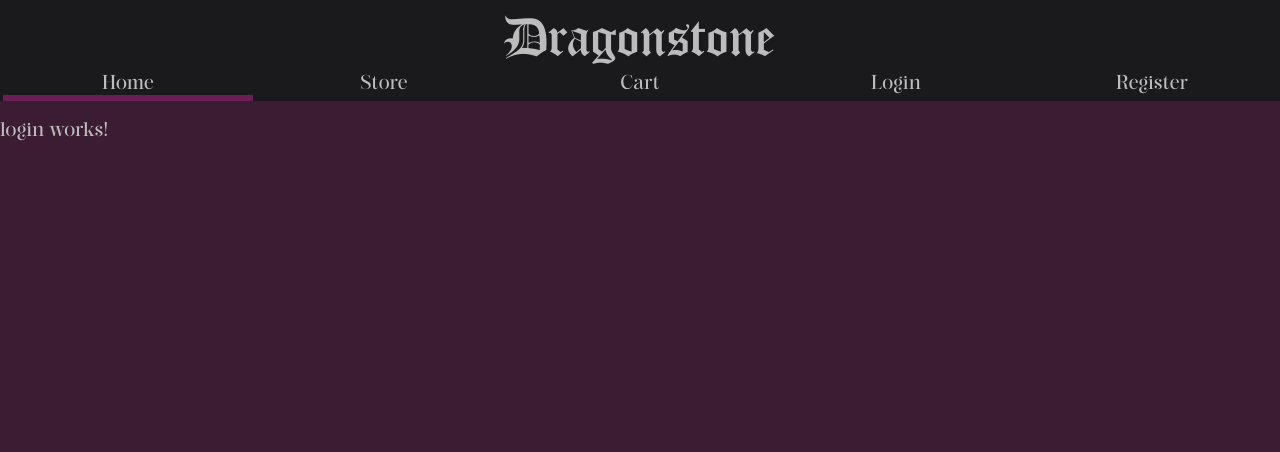
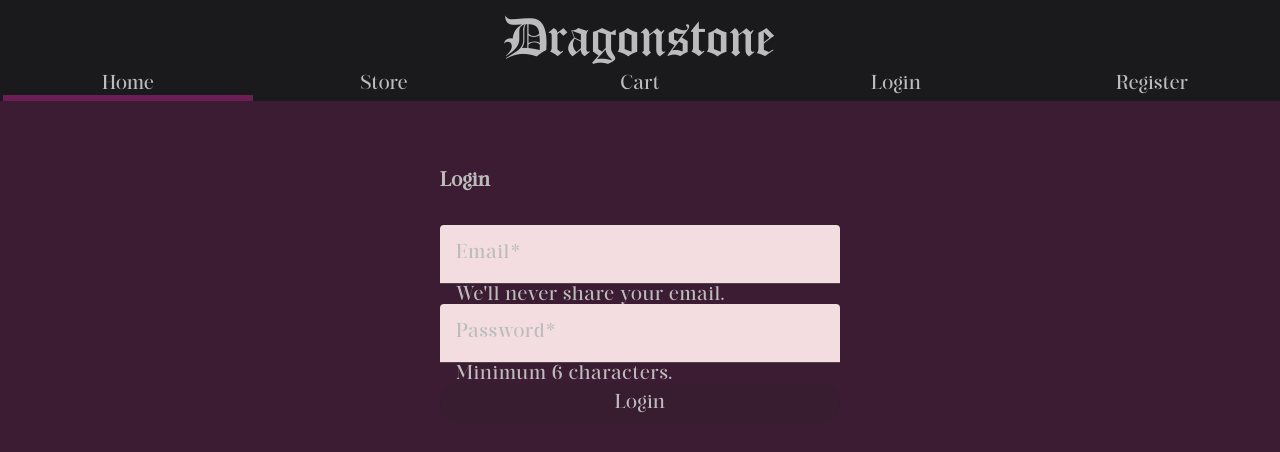
Before and after one commit to DeeAyDan/webkeret-dragonstone, an Angular app: page /login in a window 1280 px wide. Shown: the top 452 px of the page. Built offline with nearby package versions, Linux system fonts and the light colour scheme.

Commit message:
Login built

```diff
--- a/src/app/pages/login/login.component.html
+++ b/src/app/pages/login/login.component.html
@@ -1 +1,20 @@
-<p>login works!</p>
+<div class="login-container">
+  <h2>Login</h2>
+  <form [formGroup]="loginForm" (ngSubmit)="onSubmit()">
+    <mat-form-field appearance="fill" class="full-width">
+      <mat-label>Email</mat-label>
+      <input matInput formControlName="email" placeholder="you@example.com" type="email" required />
+      <mat-hint>We'll never share your email.</mat-hint>
+    </mat-form-field>
+
+    <mat-form-field appearance="fill" class="full-width">
+      <mat-label>Password</mat-label>
+      <input matInput formControlName="password" placeholder="Your password" type="password" required />
+      <mat-hint>Minimum 6 characters.</mat-hint>
+    </mat-form-field>
+
+    <button mat-raised-button color="primary" class="full-width" type="submit" [disabled]="loginForm.invalid">
+      Login
+    </button>
+  </form>
+</div>
--- a/src/app/pages/login/login.component.scss
+++ b/src/app/pages/login/login.component.scss
@@ -0,0 +1,11 @@
+.login-container {
+  max-width: 400px;
+  margin: 3rem auto;
+  display: flex;
+  flex-direction: column;
+  gap: 1rem;
+}
+
+.full-width {
+  width: 100%;
+}
--- a/src/app/pages/login/login.component.ts
+++ b/src/app/pages/login/login.component.ts
@@ -1,11 +1,34 @@
 import { Component } from '@angular/core';
+import { FormBuilder, FormGroup, Validators } from '@angular/forms';
+import { MatFormFieldModule } from '@angular/material/form-field';
+import { MatInputModule } from '@angular/material/input';
+import { MatButtonModule } from '@angular/material/button';
+import { MatHint } from '@angular/material/form-field';
+import { ReactiveFormsModule } from '@angular/forms';
 
 @Component({
   selector: 'app-login',
-  imports: [],
+  standalone: true,
+  imports: [MatFormFieldModule, MatInputModule, MatButtonModule, ReactiveFormsModule],
   templateUrl: './login.component.html',
   styleUrl: './login.component.scss'
 })
 export class LoginComponent {
+  loginForm: FormGroup;
+
+  constructor(private fb: FormBuilder) {
+    this.loginForm = this.fb.group({
+      email: ['', [Validators.required, Validators.email]],
+      password: ['', [Validators.required, Validators.minLength(6)]]
+    });
+  }
+
+  onSubmit() {
+    if (this.loginForm.valid) {
+      console.log('Form Submitted!', this.loginForm.value);
+    } else {
+      console.log('Form is invalid');
+    }
+  }
 
 }
```
